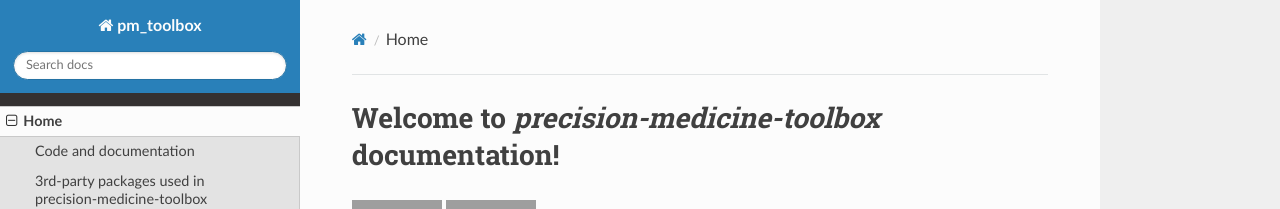
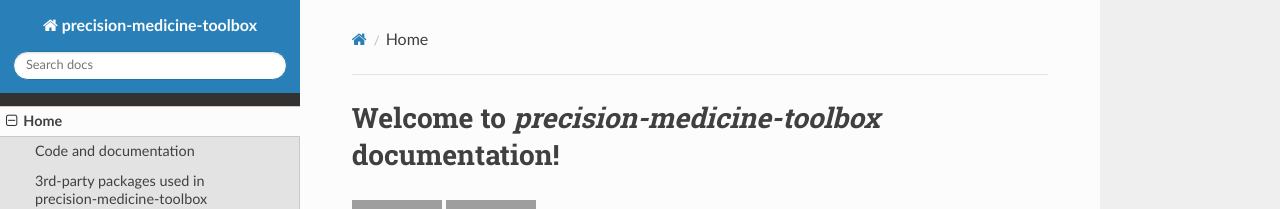
Before and after one commit to primakov/precision-medicine-toolbox, an MkDocs documentation site: the page built from docs/index.md, in a window 1280 px wide. Shown: the top 209 px of the page. Built offline with MkDocs 1.6.1, drawn with Linux system fonts in a browser that asks for light colours; nearby versions of some CDN libraries; grey boxes are pictures that could not be loaded.

Commit message:
Update mkdocs.yml

```diff
--- a/mkdocs.yml
+++ b/mkdocs.yml
@@ -1,4 +1,4 @@
-site_name: pm_toolbox
+site_name: precision-medicine-toolbox
 nav:
   - Home: index.md
   - Tutorials: tutorials.md
```
